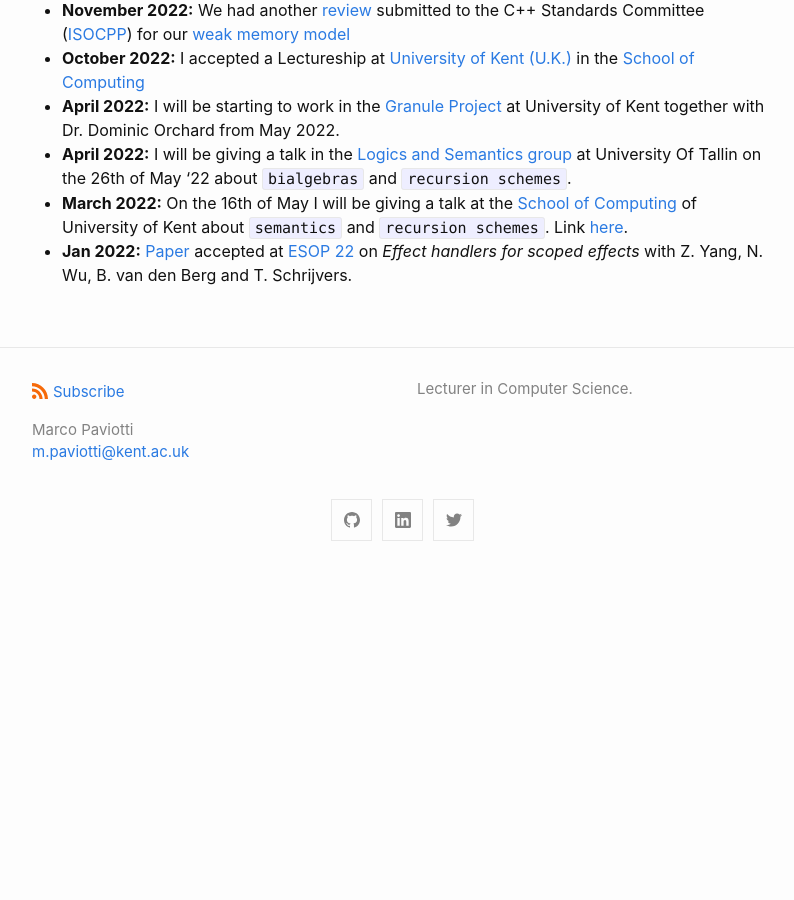
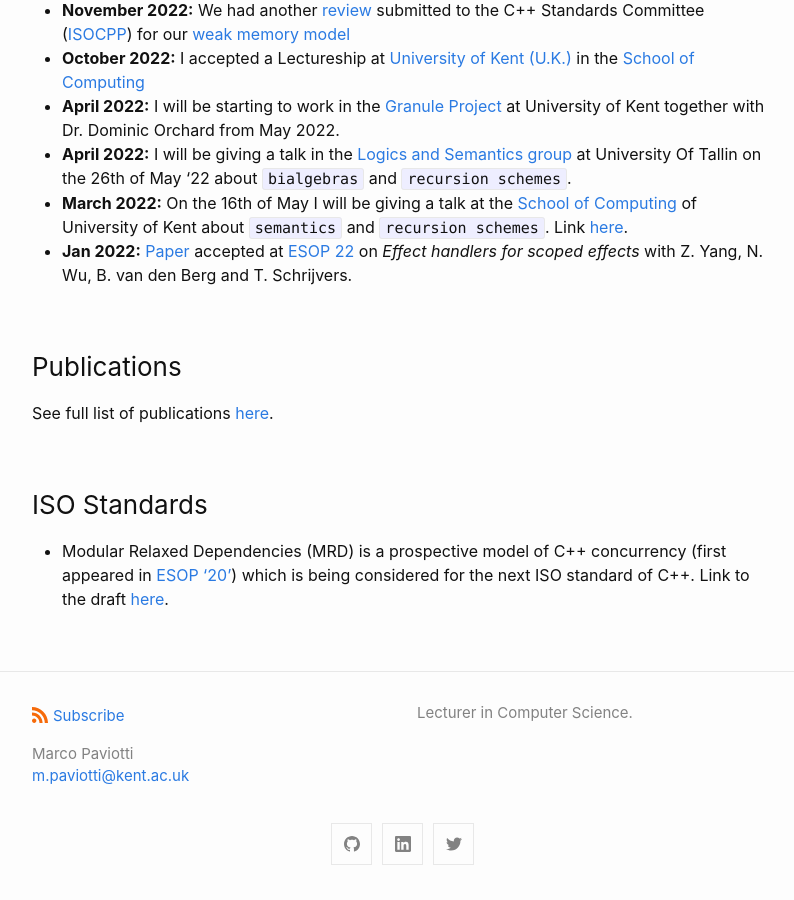
Before and after one commit to mpaviotti/mpaviotti.github.com, a Jekyll site: the page built from index.markdown, in a window 1280 px wide and 900 px high, scrolled down 785 px. Shown: the whole window, without its empty margins (238-1032 px from the left). Built offline with Jekyll 4.4.1, drawn with Linux system fonts in a browser that asks for light colours; before the commit the page ends 1361 px from its top, so only the background shows below that.

Commit message:
Pubblications and ISO standards

```diff
--- a/index.markdown
+++ b/index.markdown
@@ -40,3 +40,12 @@ theory.
 - **April 2022:** I will be giving a talk in the [Logics and Semantics group](https://cs.ioc.ee/lsg/tsem/) at University Of Tallin on the 26th of May '22 about `bialgebras` and `recursion schemes`.
 - **March 2022:** On the 16th of May I will be giving a talk at the [School of Computing](https://www.kent.ac.uk/computing) of University of Kent about `semantics` and `recursion schemes`. Link [here](https://www.kent.ac.uk/events/event/54383/fully-abstract-semantics-with-folds-and-unfolds-marco-paviotti).
 - **Jan 2022:** [Paper](https://arxiv.org/abs/2201.10287) accepted at [ESOP 22](https://etaps.org/2022/esop) on *Effect handlers for scoped effects* with Z. Yang, N. Wu, B. van den Berg and T. Schrijvers.
+
+
+### Publications
+
+See full list of publications [here]({% link publications.markdown %}).
+
+### ISO Standards
+
+- Modular Relaxed Dependencies (MRD) is a prospective model of C++ concurrency (first appeared in [ESOP '20'](https://link.springer.com/content/pdf/10.1007/978-3-030-44914-8_22.pdf)) which is being considered for the next ISO standard of C++. Link to the draft [here](https://graymalk.in/iso-papers/p1780/p1780r2.html).
```
